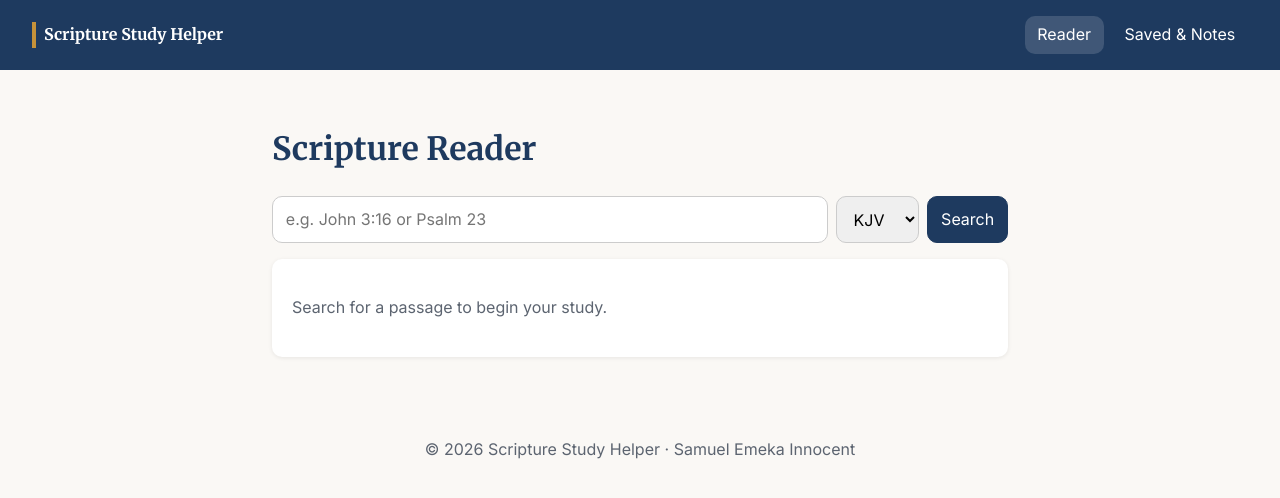
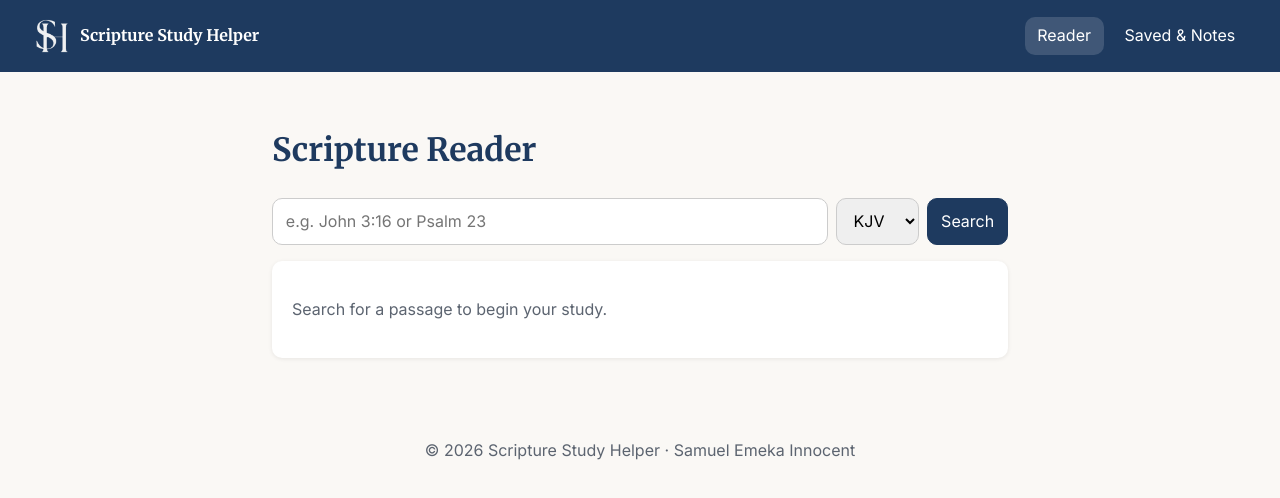
Before and after one commit to Samuel-Innocent/scripture-study-helper, a plain HTML site: page index.html in a window 1280 px wide. Drawn offline with Linux system fonts and the light colour scheme.

Commit message:
Add SH logo and favicons

```diff
--- a/css/styles.css
+++ b/css/styles.css
@@ -34,12 +34,13 @@ body {
 }
 
 .brand {
+  display: flex;
+  align-items: center;
+  gap: 0.5rem;
   color: #fff;
   font-family: var(--font-serif);
   font-weight: 700;
   text-decoration: none;
-  border-left: 4px solid var(--accent);
-  padding-left: 0.5rem;
 }
 
 .site-nav {
--- a/index.html
+++ b/index.html
@@ -9,6 +9,9 @@
       content="Look up Bible passages, tap any word for its definition, and save favorite verses with personal notes."
     />
     <meta name="author" content="Samuel Emeka Innocent" />
+    <link rel="icon" href="images/favicon.ico" sizes="any" />
+    <link rel="icon" href="images/favicon-32.png" type="image/png" />
+    <link rel="apple-touch-icon" href="images/favicon-192.png" />
     <link rel="preconnect" href="https://fonts.googleapis.com" />
     <link rel="preconnect" href="https://fonts.gstatic.com" crossorigin />
     <link
@@ -21,7 +24,10 @@
 
   <body>
     <header class="site-header">
-      <a href="index.html" class="brand">Scripture Study Helper</a>
+      <a href="index.html" class="brand">
+        <img src="images/logo-white.png" alt="" width="40" height="40" />
+        Scripture Study Helper
+      </a>
       <nav class="site-nav" aria-label="Main">
         <a href="index.html" aria-current="page">Reader</a>
         <a href="saved.html">Saved &amp; Notes</a>
```
Also changed, not shown: saved.html (+7 -1 lines), images/favicon-192.png (added), images/favicon-32.png (added), images/favicon.ico (added), images/logo-gold.png (added), images/logo-navy.png (added), images/logo-white.png (added), images/preview.png (added).
